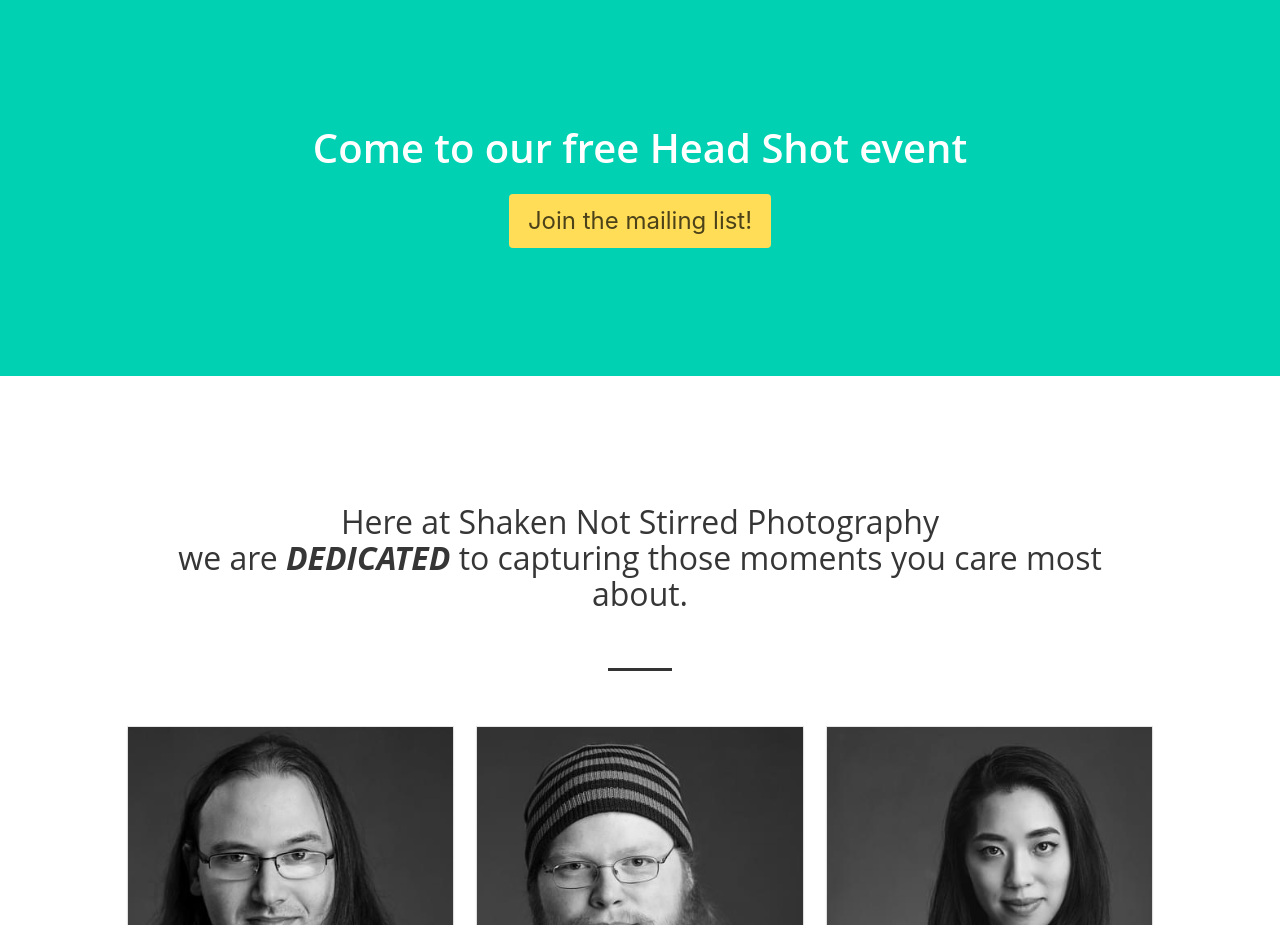
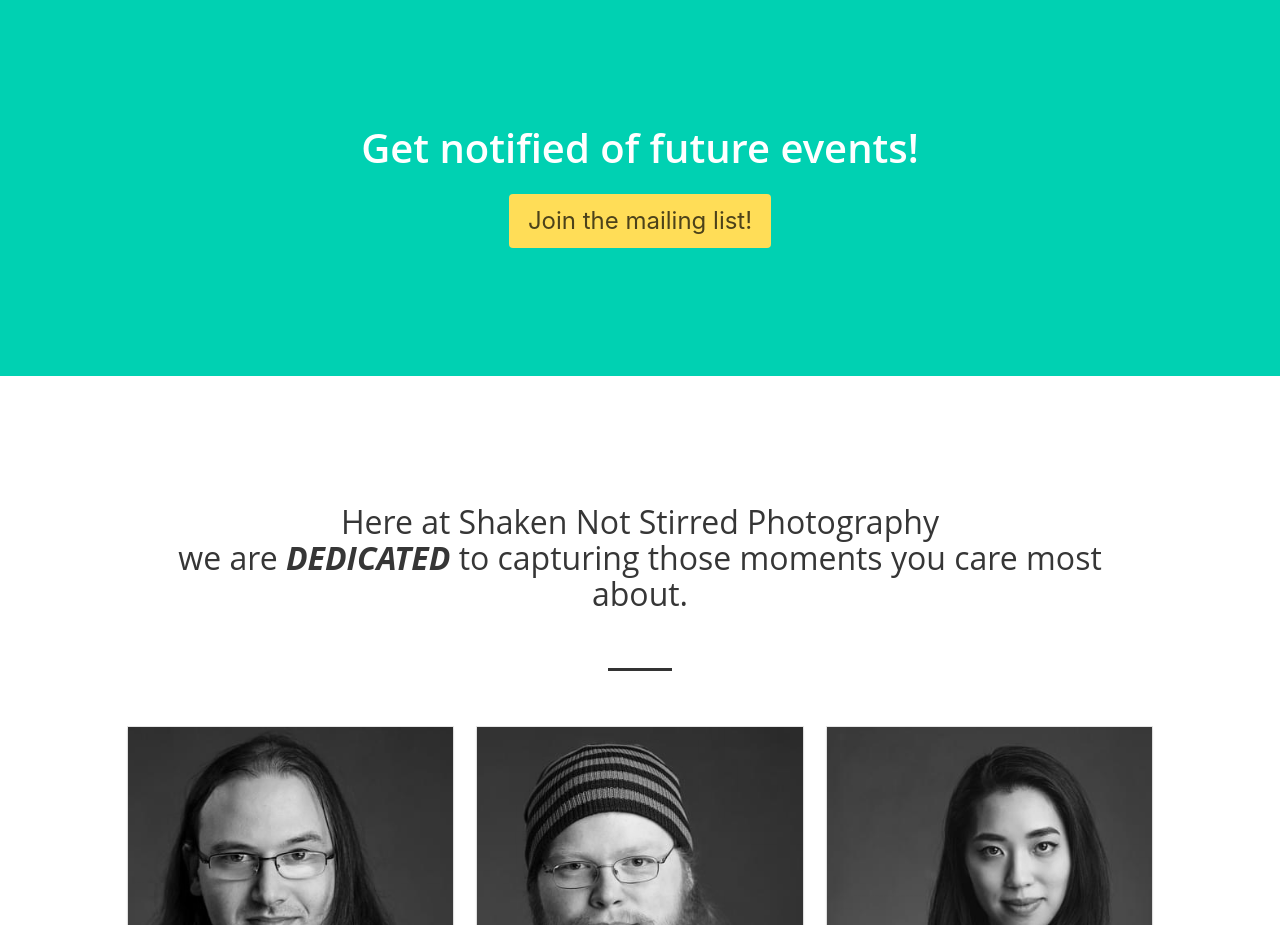
Before and after one commit to stripedpurple/shaken-not-stirred-website, a website: page views/index.html in a window 1280 px wide. Shown: the part 803-1728 px from the top of the page. Drawn offline with nearby package versions, Linux system fonts and the light colour scheme; files that its build step writes are made by us from their sources; a script that the page names is missing.

Commit message:
updated copy

```diff
--- a/views/index.html
+++ b/views/index.html
@@ -26,7 +26,7 @@
 
 <section class="section has-background-primary" id="call-to-action-banner">
     <div class="container has-text-centered is-padded">
-        <p class="title is-size-2 has-text-white">Come to our free Head Shot event</p>
+        <p class="title is-size-2 has-text-white">Get notified of future events!</p>
         <button class="button is-warning is-large" id="call-to-action">Join the mailing list!</button>
     </div>
 </section>
```
